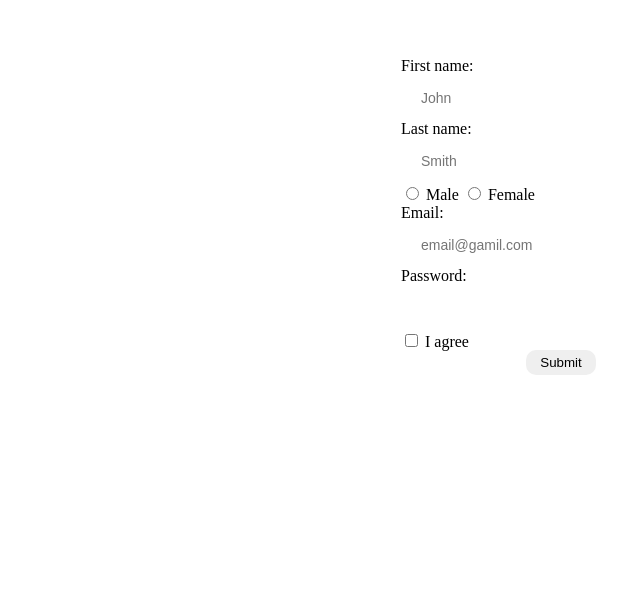
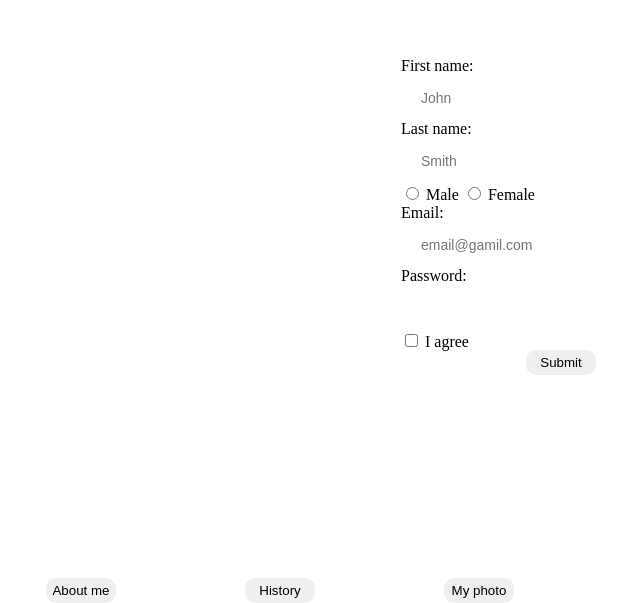
Before and after one commit to Andrey-Mkoyan/Academy-project, a plain HTML site: page index.html in a window 1280 px wide. Shown: the part 222-825 px from the top of the page, without its empty margins (79-719 px from the left). Before the commit the page ends 800 px from the top, so only its background shows below. Drawn offline with Linux system fonts and the light colour scheme.

Commit message:
adding container

```diff
--- a/index.html
+++ b/index.html
@@ -73,11 +73,11 @@
 
 </div>
 
-    <!-- <div class="main__container">
+    <div class="main__container">
         <button class="btn">About me</button>
         <a target="_blank" href="./main/main.html"><button class="btn">History</button></a>
         <button class="btn">My photo</button>
-    </div> -->
+    </div>
 
 </body>
 </html>
```
